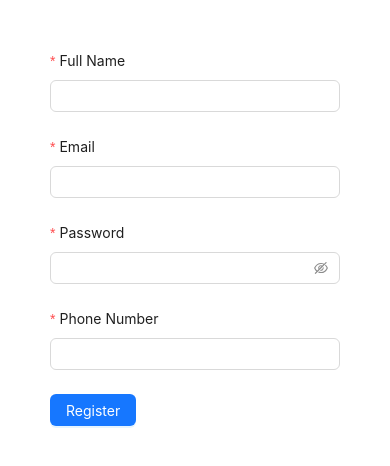
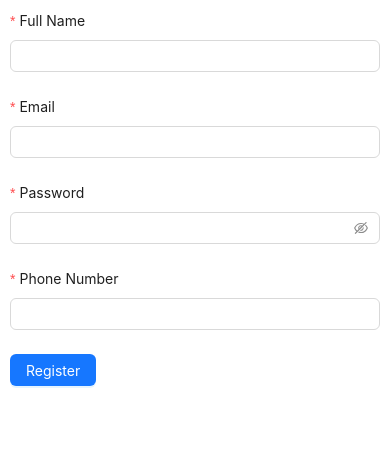
Before and after one commit to NHACTAOHOCBAI/Finally-React-Ultimate, a React (Vite) app: page /register in a window 390 px wide. Shown: the top 466 px of the page. Built offline with nearby package versions, Linux system fonts and the light colour scheme.

Commit message:
video 91 responsive

```diff
--- a/src/pages/register.jsx
+++ b/src/pages/register.jsx
@@ -1,4 +1,4 @@
-import { Button, Form, Input, notification } from "antd"
+import { Button, Col, Form, Input, notification, Row } from "antd"
 import { registerUserAPI } from "../services/api.service";
 import { useNavigate } from "react-router-dom";
 
@@ -20,10 +20,10 @@ const RegisterPage = () => {
             form={form}
             layout='vertical'
             onFinish={onFinish}
+            style={{ margin: "10px" }}
         >
-            <div style={{
-                margin: "50px"
-            }}>
+            <Row justify={"center"}>
+                <Col xs={24} md={8}>
                     <Form.Item
                         label="Full Name"
                         name="fullName"
@@ -36,6 +36,10 @@ const RegisterPage = () => {
                     >
                         <Input />
                     </Form.Item>
+                </Col>
+            </Row>
+            <Row justify={"center"}>
+                <Col xs={24} md={8}>
                     <Form.Item
                         label="Email"
                         name="email"
@@ -48,6 +52,10 @@ const RegisterPage = () => {
                     >
                         <Input />
                     </Form.Item>
+                </Col>
+            </Row>
+            <Row justify={"center"}>
+                <Col xs={24} md={8}>
                     <Form.Item
                         label="Password"
                         name="password"
@@ -60,6 +68,10 @@ const RegisterPage = () => {
                     >
                         <Input.Password />
                     </Form.Item>
+                </Col>
+            </Row>
+            <Row justify={"center"}>
+                <Col xs={24} md={8}>
                     <Form.Item
                         label="Phone Number"
                         name="phone"
@@ -73,13 +85,16 @@ const RegisterPage = () => {
                     >
                         <Input />
                     </Form.Item>
-                <div>
+                </Col>
+            </Row>
+            <Row justify={"center"}>
+                <Col xs={24} md={8}>
                     <Button
                         type='primary'
                         onClick={() => form.submit()}
                     >Register</Button>
-                </div>
-            </div>
+                </Col>
+            </Row>
         </Form>
     )
 }
```
Lines whose indentation alone changed are shown as unchanged.
